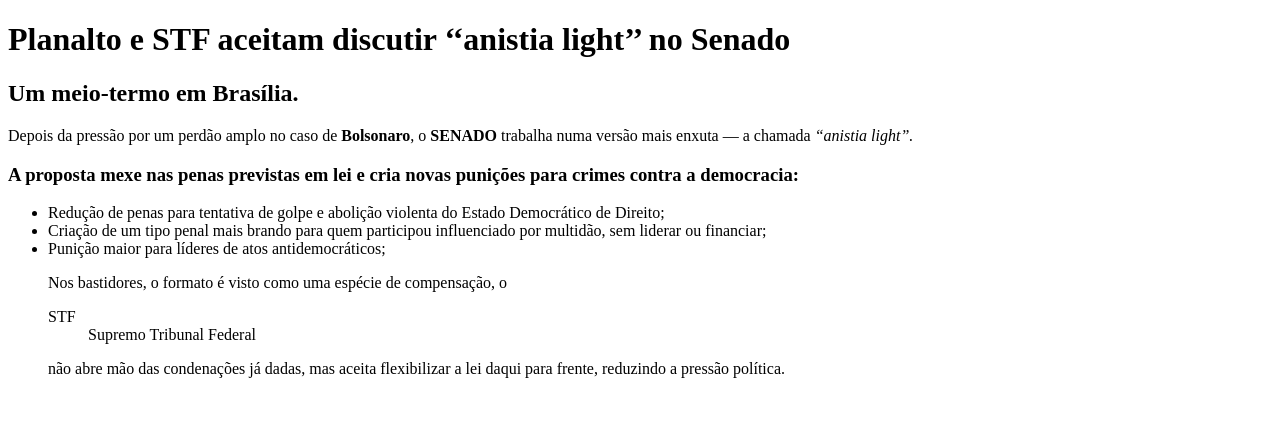
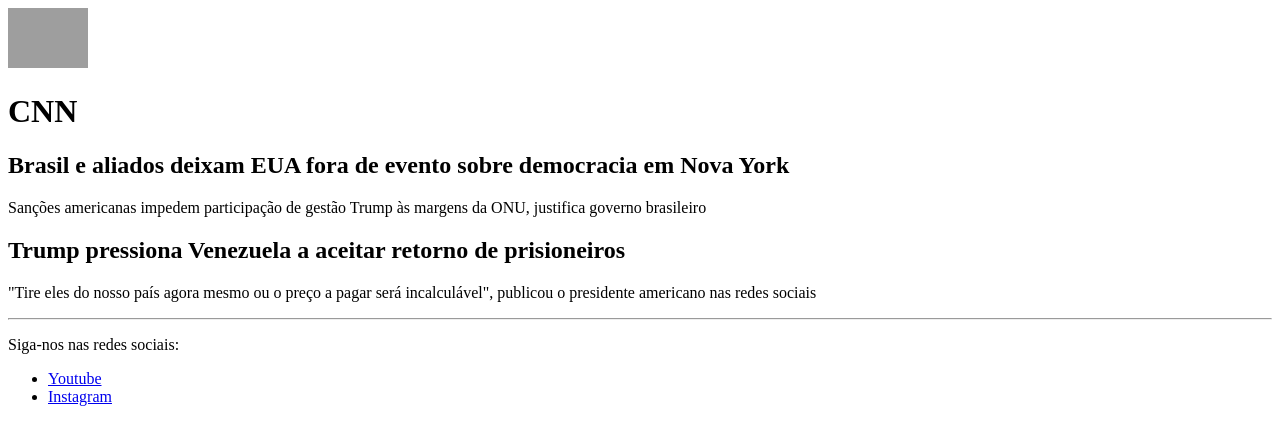
Before and after one commit to kesleyamorim/desenvolve-introducao-web, a plain HTML site: page noticia.html in a window 1280 px wide. Drawn offline with Linux system fonts and the light colour scheme; grey boxes are pictures that could not be loaded.

Commit message:
Add files via upload

```diff
--- a/noticia.html
+++ b/noticia.html
@@ -1,18 +1,37 @@
 <!DOCTYPE html>
 <html>
 <head>
-        <title>noticia</title>
+    <title>Site da CNN</title>
 </head>
 <body>
-        <h1>Planalto e STF aceitam discutir ‘‘anistia light’’ no Senado</h1>
-            <h2>Um meio-termo em Brasília.</h2>
-                <p>Depois da pressão por um perdão amplo no caso de <strong>Bolsonaro</strong>, o <strong>SENADO</strong> trabalha numa versão mais enxuta — a chamada <em>“anistia light”.</em></p>
-       <h3>A proposta mexe nas penas previstas em lei e cria novas punições para crimes contra a democracia:</h3>
+
+    <header>
+        <img src="https://upload.wikimedia.org/wikipedia/commons/thumb/6/66/CNN_International_logo.svg/1200px-CNN_International_logo.svg.png" alt="Logo do Portal" width="80">
+        <h1>CNN</h1>
+
+    </header>
+
+    <main>
+        <article>
+            <h2>Brasil e aliados deixam EUA fora de evento sobre democracia em Nova York</h2>
+            <p>Sanções americanas impedem participação de gestão Trump às margens da ONU, justifica governo brasileiro</p>
+        </article>
+
+        <article>
+            <h2>Trump pressiona Venezuela a aceitar retorno de prisioneiros</h2>
+            <p>"Tire eles do nosso país agora mesmo ou o preço a pagar será incalculável", publicou o presidente americano nas redes sociais</p>
+        </article>
+
+    </main>
+
+    <footer>
+        <hr>
+        <p>Siga-nos nas redes sociais:</p>
         <ul>
-        <li>Redução de penas para tentativa de golpe e abolição violenta do Estado Democrático de Direito;</li>
-        <li>Criação de um tipo penal mais brando para quem participou influenciado por multidão, sem liderar ou financiar;</li>
-        <li>Punição maior para líderes de atos antidemocráticos;</li>
-        <p>Nos bastidores, o formato é visto como uma espécie de compensação, o  <dl><dt>STF</dt><dd>Supremo Tribunal Federal</dd></dl>não abre mão das condenações já dadas, mas aceita flexibilizar a lei daqui para frente, reduzindo a pressão política.</p>
+            <li><a href="https://www.youtube.com/@CNNbrasil" target="_blank">Youtube</a></li>
+            <li><a href="https://www.instagram.com/cnnbrasil/" target="_blank">Instagram</a></li>
         </ul>
+    </footer>
+
 </body>
 </html>
```
Lines whose indentation alone changed are shown as unchanged.
